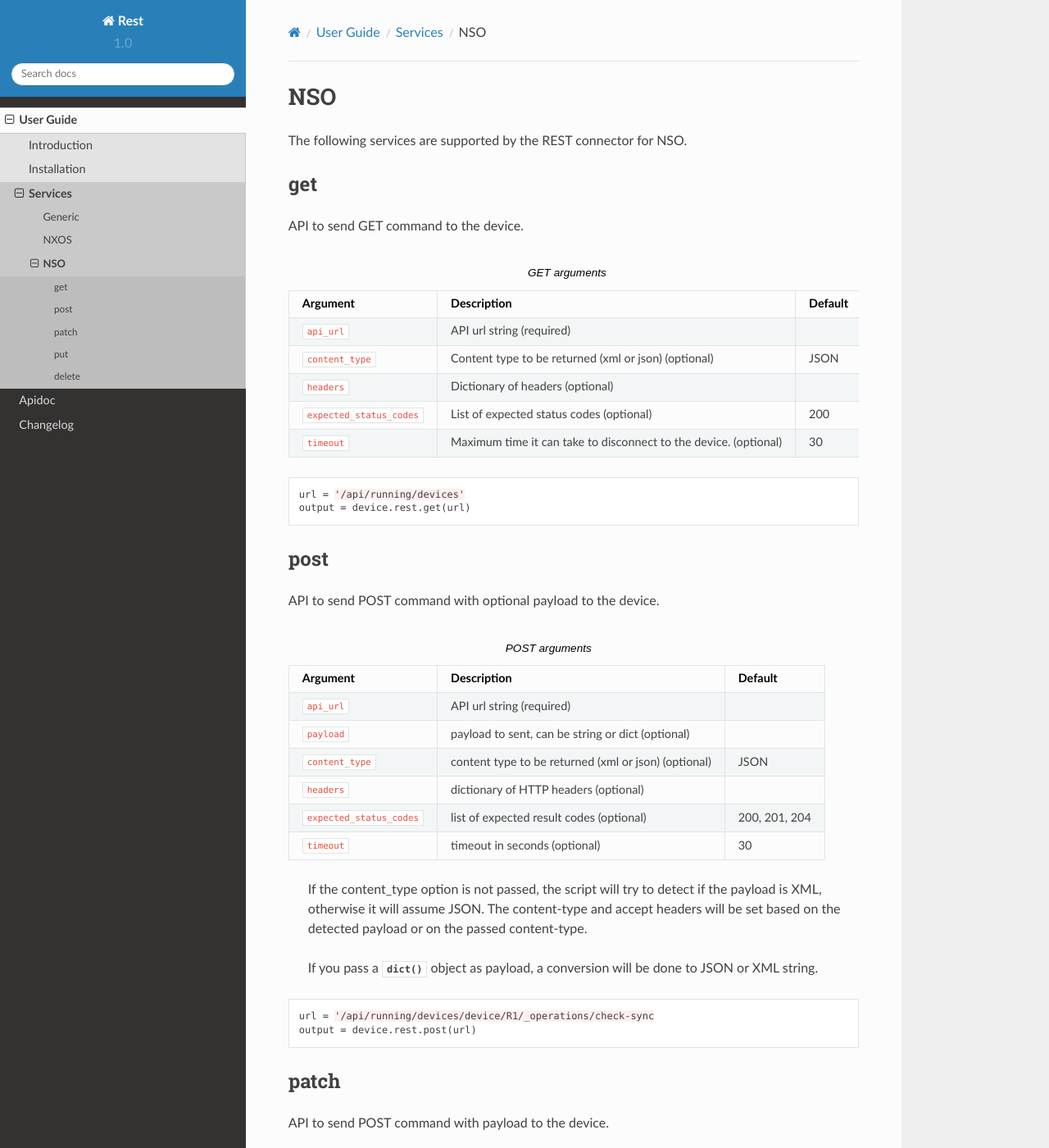
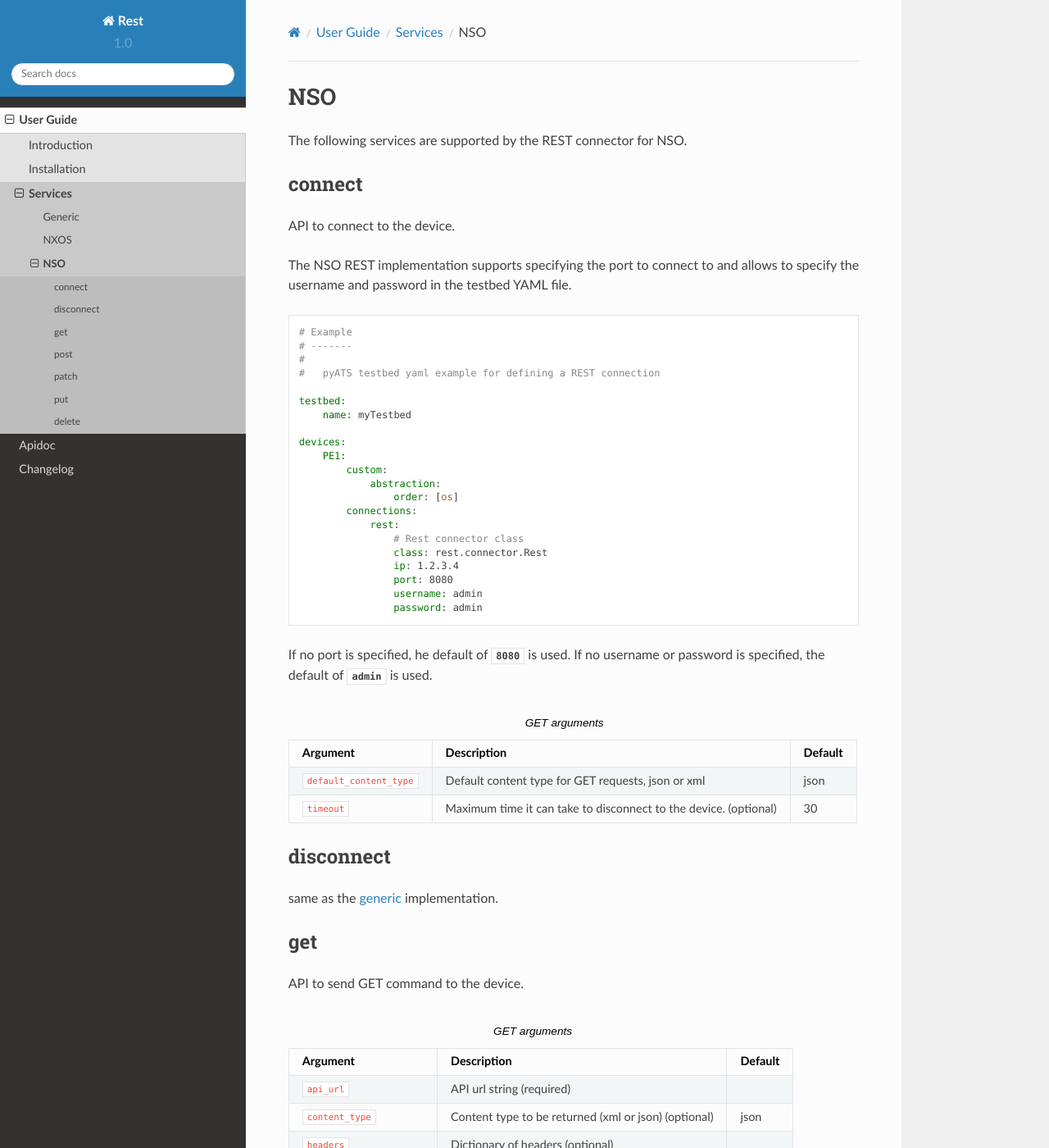
Before and after one commit to CiscoTestAutomation/rest, a Sphinx documentation site: the page built from connector/docs/user_guide/services/nso.rst, in a window 1280 px wide and 1400 px high. Shown: the whole window at 82% size. Built offline with Sphinx 7.4.7 and the Read the Docs theme 2.0.0, drawn with Linux system fonts in a browser that asks for light colours; some of the changed text lies outside the part shown.

Commit message:
Documentation updates

```diff
--- a/connector/docs/user_guide/services/generic.rst
+++ b/connector/docs/user_guide/services/generic.rst
@@ -43,7 +43,7 @@ API to disconnect from the device.
     :header: Argument, Description, Default
     :widths: 30, 50, 20
 
-    ``timeout``, "Maximum time it can take to disconnect to the device.", "30 seconds"
+    ``timeout``, "Maximum time it can take to disconnect from the device.", "30 seconds"
 
 .. code-block:: python
 
--- a/connector/docs/user_guide/services/index.rst
+++ b/connector/docs/user_guide/services/index.rst
@@ -9,5 +9,3 @@ This part of the document covers all the services supported by rest.connector.
    generic
    nxos
    nso
-
-.. sectionauthor:: ATS Team
--- a/connector/docs/user_guide/services/nso.rst
+++ b/connector/docs/user_guide/services/nso.rst
@@ -2,6 +2,58 @@ NSO
 ===
 
 The following services are supported by the REST connector for NSO.
+
+
+connect
+-------
+
+API to connect to the device.
+
+The NSO REST implementation supports specifying the port to connect to
+and allows to specify the username and password in the testbed YAML file.
+
+.. code-block:: yaml
+
+    # Example
+    # -------
+    #
+    #   pyATS testbed yaml example for defining a REST connection
+
+    testbed:
+        name: myTestbed
+
+    devices:
+        PE1:
+            custom:
+                abstraction:
+                    order: [os]
+            connections:
+                rest:
+                    # Rest connector class
+                    class: rest.connector.Rest
+                    ip: 1.2.3.4
+                    port: 8080
+                    username: admin
+                    password: admin
+
+
+If no port is specified, he default of `8080` is used.
+If no username or password is specified, the default of `admin` is used.
+
+
+.. csv-table:: GET arguments
+    :header: Argument, Description, Default
+
+    ``default_content_type``, "Default content type for GET requests, json or xml", json
+    ``timeout``, Maximum time it can take to disconnect to the device. (optional), 30
+
+
+disconnect
+----------
+
+same as the `generic`_ implementation.
+
+.. _generic: generic.html#disconnect
 
 
 get
@@ -13,10 +65,10 @@ API to send GET command to the device.
     :header: Argument, Description, Default
 
     ``api_url``,  API url string (required),
-    ``content_type``, Content type to be returned (xml or json) (optional), JSON
+    ``content_type``, Content type to be returned (xml or json) (optional), json
     ``headers``, Dictionary of headers (optional),
     ``expected_status_codes``, List of expected status codes (optional), 200
-    ``timeout``, Maximum time it can take to disconnect to the device. (optional), 30
+    ``timeout``, timeout in seconds (optional), 30
 
 .. code-block:: python
 
@@ -48,7 +100,7 @@ API to send POST command with optional payload to the device.
 
 .. code-block:: python
 
-    url = '/api/running/devices/device/R1/_operations/check-sync
+    url = '/api/running/devices/device/R1/_operations/check-sync'
     output = device.rest.post(url)
 
 
```
Also changed, not shown: other parts of connector/docs/user_guide/services/nso.rst (+4 -4 lines), connector/docs/user_guide/installation.rst (+0 -8 lines), connector/docs/user_guide/introduction.rst (+10 -2 lines).
